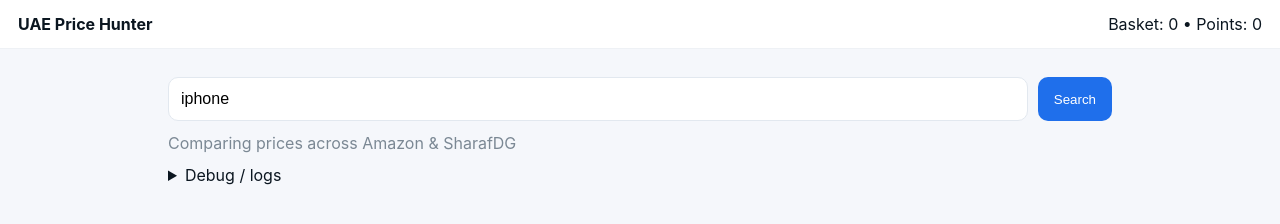
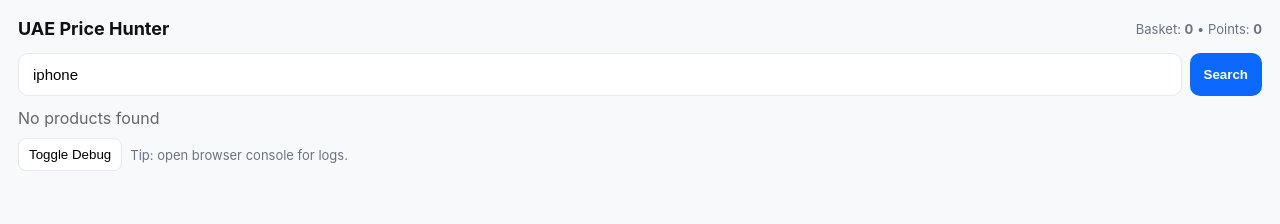
Before and after one commit to ehabmalaeb12/noon-worker, a website: page index.html in a window 1280 px wide. Drawn offline with Linux system fonts and the light colour scheme; no server answers.

Commit message:
Update index.html

```diff
--- a/index.html
+++ b/index.html
@@ -1,33 +1,72 @@
 <!doctype html>
-<html>
+<html lang="en">
 <head>
   <meta charset="utf-8" />
   <meta name="viewport" content="width=device-width,initial-scale=1" />
-  <title>UAE Price Hunter</title>
-  <link rel="stylesheet" href="style.css">
+  <title>UAE Price Hunter — Compare</title>
+
+  <style>
+    :root{--accent:#0b69ff;--muted:#6b7280;--bg:#f7f9fb}
+    html,body{height:100%;margin:0;font-family:Inter, ui-sans-serif, system-ui, -apple-system, "Segoe UI", Roboto, "Helvetica Neue", Arial;}
+    body{background:var(--bg);padding:18px;color:#111}
+    header{display:flex;gap:12px;align-items:center;margin-bottom:14px}
+    h1{margin:0;font-size:18px}
+    .meta{margin-left:auto;font-size:13px;color:var(--muted)}
+    .search-bar{display:flex;gap:8px;margin-bottom:12px}
+    input#searchInput{flex:1;padding:12px 14px;border-radius:10px;border:1px solid #e6e9ef;font-size:15px;outline:none}
+    button#searchBtn{padding:10px 14px;border-radius:10px;border:none;background:var(--accent);color:#fff;font-weight:700;cursor:pointer}
+    #loading{display:none;color:var(--muted);margin-bottom:10px}
+    .grid{display:grid;grid-template-columns:repeat(auto-fill,minmax(320px,1fr));gap:12px}
+    .card{background:#fff;padding:12px;border-radius:12px;box-shadow:0 8px 24px rgba(15,23,42,0.06);display:flex;flex-direction:column;gap:10px}
+    .card h2{font-size:15px;margin:0;line-height:1.2;overflow:hidden;text-overflow:ellipsis;white-space:nowrap}
+    .card .best {display:flex;justify-content:space-between;align-items:center}
+    .badge{display:inline-block;padding:6px 8px;border-radius:999px;background:#eaf4ff;color:var(--accent);font-weight:700;font-size:12px}
+    .store-row{display:flex;justify-content:space-between;align-items:center;padding:8px 0;border-top:1px solid #f0f2f5}
+    .store-left{display:flex;gap:10px;align-items:center;min-width:0}
+    .store-left img{width:56px;height:56px;object-fit:cover;border-radius:8px;background:#f3f5f8}
+    .store-info{min-width:0}
+    .store-info .store{font-weight:700}
+    .store-info .stitle{font-size:13px;color:var(--muted);overflow:hidden;text-overflow:ellipsis;white-space:nowrap}
+    .store-right{text-align:right;min-width:100px}
+    a.open-link{display:inline-block;margin-top:6px;color:var(--accent);text-decoration:none;font-weight:600}
+    .no-results{color:var(--muted)}
+    #debugPanel{margin-top:12px;background:#fff;padding:10px;border-radius:10px;font-family:monospace;font-size:12px;color:#333;display:none;white-space:pre-wrap;overflow:auto;max-height:220px}
+    @media (max-width:420px){ .grid{grid-template-columns:1fr} .store-right{min-width:80px}}
+  </style>
 </head>
 <body>
-  <header class="topbar">
-    <div class="brand">UAE Price Hunter</div>
-    <div class="status">Basket: <span id="basket">0</span> • Points: <span id="points">0</span></div>
+  <header>
+    <h1>UAE Price Hunter</h1>
+    <div class="meta">Basket: <strong id="basketCount">0</strong> • Points: <strong id="totalPoints">0</strong></div>
   </header>
 
-  <main class="container">
-    <div class="search-row">
-      <input id="q" placeholder="Search product (e.g. iphone)" value="iphone" />
-      <button id="searchBtn">Search</button>
-    </div>
+  <div class="search-bar">
+    <input id="searchInput" placeholder="Search product (e.g. iphone, macbook)" value="iphone" />
+    <button id="searchBtn">Search</button>
+  </div>
 
-    <div id="info" class="muted">Comparing prices across Amazon &amp; SharafDG</div>
+  <div id="loading">Searching stores… (this might take a few seconds)</div>
+  <div id="searchResults" class="grid"></div>
 
-    <div id="results" class="grid"></div>
+  <!-- optional debug panel toggle -->
+  <div style="margin-top:10px;display:flex;gap:8px;align-items:center">
+    <button id="toggleDebug" style="padding:8px 10px;border-radius:8px;border:1px solid #e6e9ef;background:#fff;cursor:pointer">Toggle Debug</button>
+    <div style="color:var(--muted);font-size:13px">Tip: open browser console for logs.</div>
+  </div>
 
-    <details id="debugWrap">
-      <summary>Debug / logs</summary>
-      <pre id="debug" class="debug"></pre>
-    </details>
-  </main>
+  <pre id="debugPanel"></pre>
 
+  <script>
+    // small UI glue so script.js can reference elements immediately
+    // script.js expects these IDs: searchInput, searchBtn, loading, searchResults
+    // debug panel toggle:
+    document.getElementById('toggleDebug').addEventListener('click', () => {
+      const p = document.getElementById('debugPanel');
+      p.style.display = p.style.display === 'block' ? 'none' : 'block';
+    });
+  </script>
+
+  <!-- main app logic -->
   <script src="script.js"></script>
 </body>
 </html>
```
